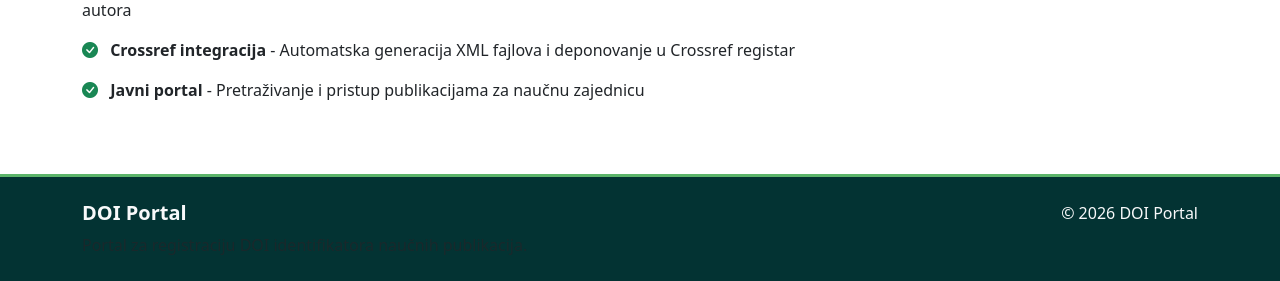
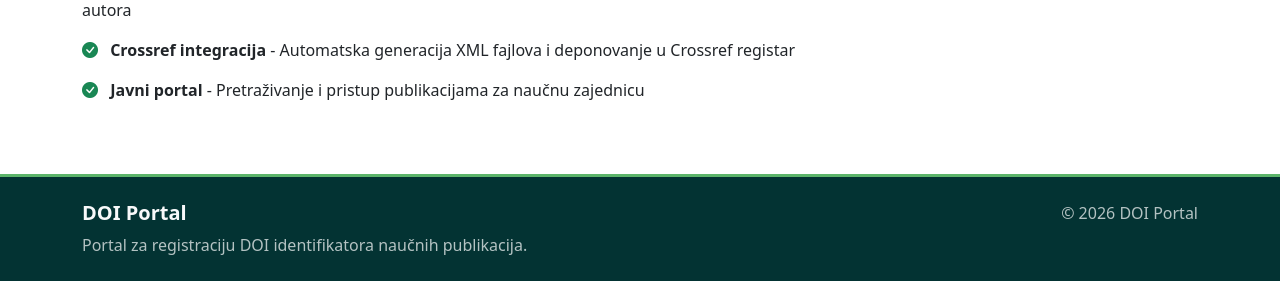
Before and after one commit to miiihaaas/DOI, a Django app: page /about/ in a window 1280 px wide. Shown: the part 865-1146 px from the top of the page. Run offline with Django 5.2, Linux system fonts and the light colour scheme; parts of the project's set-up code (start-up, migrations or seed data) failed here and were passed over; some libraries are stand-ins or nearby versions.

Commit message:
feat(portal): primeni doi.rs brand styling na footer - zameni bg-dark sa CSS variable background-om i ažuriraj text-muted sa rgba(255,255,255,0.7) inline stilovima
Ukloni bg-dark klasu sa portal-footer, zameni text-muted sa inline style="color: rgba(255,255,255,0.7);" na footer paragrafima za konzistentan branding sa doi.rs teal temom

```diff
--- a/doi_portal/doi_portal/templates/portal/base.html
+++ b/doi_portal/doi_portal/templates/portal/base.html
@@ -86,15 +86,15 @@
 </main>
 
 <!-- Footer -->
-<footer class="portal-footer bg-dark text-light py-4 mt-auto">
+<footer class="portal-footer text-light py-4 mt-auto">
     <div class="container">
         <div class="row">
             <div class="col-md-6">
                 <h5>DOI Portal</h5>
-                <p class="text-muted mb-0">Portal za registraciju DOI identifikatora naučnih publikacija.</p>
+                <p class="mb-0" style="color: rgba(255,255,255,0.7);">Portal za registraciju DOI identifikatora naučnih publikacija.</p>
             </div>
             <div class="col-md-6 text-md-end">
-                <p class="mb-0">&copy; 2026 DOI Portal</p>
+                <p class="mb-0" style="color: rgba(255,255,255,0.7);">&copy; 2026 DOI Portal</p>
             </div>
         </div>
     </div>
```
